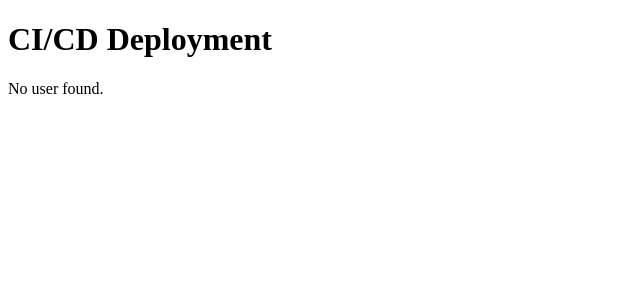
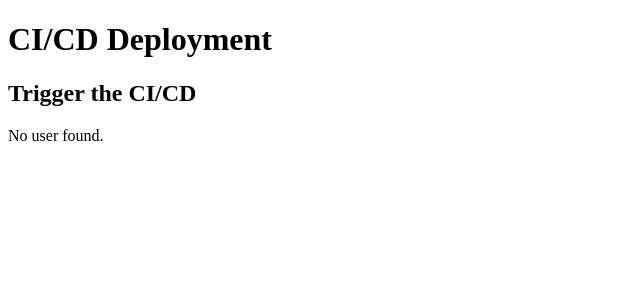
Before and after one commit to techNtaco/bms, a Next.js app in the folder apps/web/: page / in a window 1280 px wide. Shown: the top 300 px of the page, without its empty margins (0-640 px from the left). Built offline with nearby package versions, Linux system fonts and the light colour scheme; no server answers; the database is empty.

Commit message:
✅ Trigger CI/CD to staging

```diff
--- a/apps/web/app/page.tsx
+++ b/apps/web/app/page.tsx
@@ -7,6 +7,7 @@ export default async function HomePage() {
   if (!user) {
     return <div>
       <h1>CI/CD Deployment</h1>
+      <h2>Trigger the CI/CD</h2>
       <p>No user found.</p>
     </div>
   }
@@ -14,6 +15,7 @@ export default async function HomePage() {
   return (
     <main>
       <h1>CI/CD Deployment</h1>
+      <h2>Trigger the CI/CD</h2>
       <h1>Hello World !!!</h1>
       <h1>First User</h1>
       <p><strong>ID:</strong> {user.id}</p>
```
